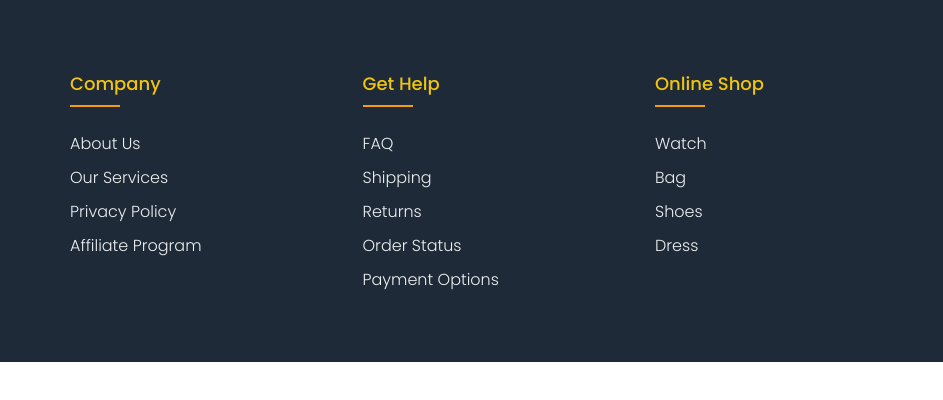
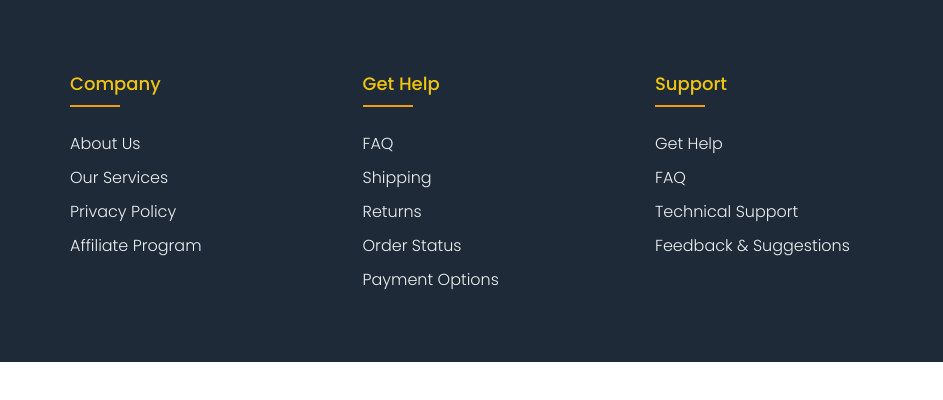
Before and after one commit to SravanthiNalagala/footer, a plain HTML site: page index.html in a window 1280 px wide. Shown: the full height of the page, 0-943 px from the left. Drawn offline with Linux system fonts and the light colour scheme.

Commit message:
Update index.html

```diff
--- a/index.html
+++ b/index.html
@@ -32,12 +32,12 @@
   	 			</ul>
   	 		</div>
   	 		<div class="footer-col">
-  	 			<h4>online shop</h4>
+  	 			<h4>Support</h4>
   	 			<ul>
-  	 				<li><a href="#">watch</a></li>
-  	 				<li><a href="#">bag</a></li>
-  	 				<li><a href="#">shoes</a></li>
-  	 				<li><a href="#">dress</a></li>
+  	 				<li><a href="#">Get Help</a></li>
+  	 				<li><a href="#">FAQ</a></li>
+  	 				<li><a href="#">Technical Support</a></li>
+  	 				<li><a href="#">Feedback & Suggestions</a></li>
   	 			</ul>
   	 		</div>
   	 		<div class="footer-col">
```
